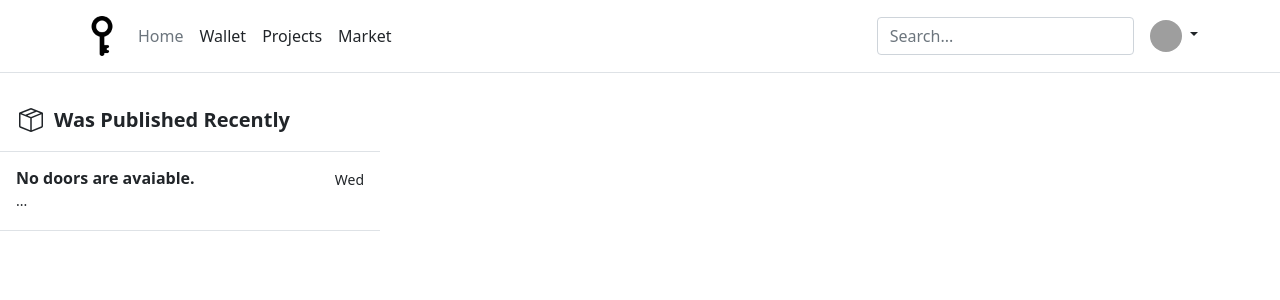
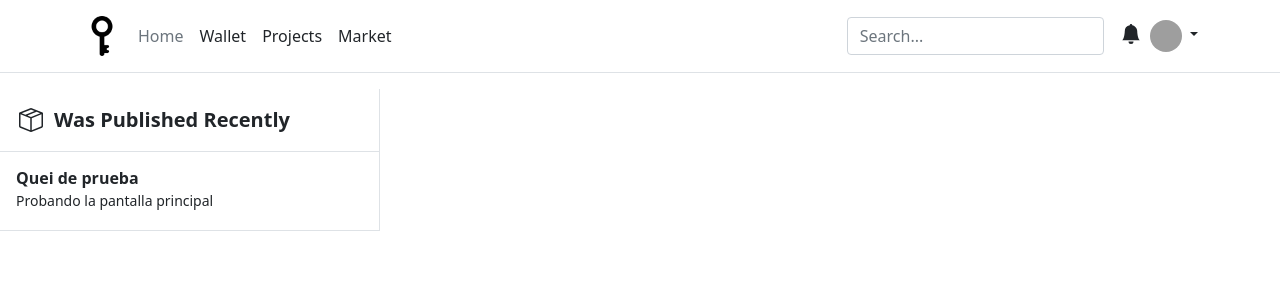
Before and after one commit to TeoEchavarria/QueisProject, a Django app: page /doors/main in a window 1280 px wide. Shown: the top 300 px of the page. Run offline with Django 4.2, Linux system fonts and the light colour scheme; data comes from the database, SQL or seed files in the repository; data that the repository does not hold is empty; some libraries are stand-ins or nearby versions; grey boxes are pictures that could not be loaded.

Commit message:
Update main
Clarification of Quei model and concexion with User and QueiContent

Start of implementation of user notifications

```diff
--- a/QueisProject/doors/admin.py
+++ b/QueisProject/doors/admin.py
@@ -1,4 +1,6 @@
 from django.contrib import admin
-from .models import QueiContent
+from .models import User, Quei, QueiContent
 
+admin.site.register(User)
+admin.site.register(Quei)
 admin.site.register(QueiContent)
--- a/QueisProject/doors/models.py
+++ b/QueisProject/doors/models.py
@@ -10,13 +10,16 @@ class User(models.Model):
     def the_user_exists(self):
        return self.user_name in User.objects.all()
 
+class Quei(models.Model):
+   title = models.CharField(max_length=200)
+   text_description = models.CharField(max_length=100, default="Not description")
+   pub_date = models.DateTimeField("date published")
+   autor = models.ForeignKey(User, on_delete= models.CASCADE)
+   category = models.CharField(max_length=20)
 
 class QueiContent(models.Model):
-   title = models.CharField(max_length=200)
-   text_description = models.CharField(max_length=100, default="Not description")
+   quei_referece = models.ForeignKey(Quei, on_delete= models.CASCADE, default=0)
    text_content = models.TextField(default="Not Content")
-   pub_date = models.DateTimeField("date published")
-   autor = models.ForeignKey(User, on_delete= models.CASCADE)
    votes = models.IntegerField(default=0)
 
    def __str__(self):
--- a/QueisProject/doors/templates/doors/main.html
+++ b/QueisProject/doors/templates/doors/main.html
@@ -54,6 +54,24 @@
             <input type="search" class="form-control" placeholder="Search..." aria-label="Search">
           </form>
 
+          <div class="dropdown text-end me-2">
+            <a href="#" class="d-block link-dark text-decoration-none" id="dropdownUser1" data-bs-toggle="dropdown" aria-expanded="false">
+              <svg xmlns="http://www.w3.org/2000/svg" width="22" height="20" fill="currentColor" class="bi bi-bell-fill" viewBox="0 0 16 16">
+                <path d="M8 16a2 2 0 0 0 2-2H6a2 2 0 0 0 2 2zm.995-14.901a1 1 0 1 0-1.99 0A5.002 5.002 0 0 0 3 6c0 1.098-.5 6-2 7h14c-1.5-1-2-5.902-2-7 0-2.42-1.72-4.44-4.005-4.901z"/>
+              </svg>
+            </a>
+            <ul class="dropdown-menu dropdown-menu-end dropdown-menu-lg-start" aria-labelledby="dropdownUser1">
+              <div class="list-group list-group-flush scrollarea">
+                {% if new_notifications %}
+                  {% for notification in new_notifications %}
+                    <li><a class="dropdown-item" href="#">{{ notification.type}} - {{ notification.reference }}</a></li>
+                  {% endfor %}
+                {% else %}
+                  <li class="px-2">No notifications</li>
+                {% endif %}
+            </ul>
+          </div>
+
           <div class="dropdown text-end">
             <a href="#" class="d-block link-dark text-decoration-none dropdown-toggle" id="dropdownUser1" data-bs-toggle="dropdown" aria-expanded="false">
               <img src="https://github.com/mdo.png" alt="mdo" width="32" height="32" class="rounded-circle">
@@ -71,7 +89,7 @@
     </header>
     <main>
       <!-- Was Published Recently -->
-      <div class="d-flex flex-column align-items-stretch flex-shrink-0 bg-white" style="width: 380px;">
+      <div class="d-flex flex-column align-items-stretch flex-shrink-0 bg-white border-end" style="width: 380px;">
         <a href="#" class="d-flex align-items-center flex-shrink-0 p-3 link-dark text-decoration-none border-bottom">
           <svg xmlns="http://www.w3.org/2000/svg" width="30" height="24" fill="currentColor" class="bi me-2" viewBox="0 0 16 16">
             <path d="M8.186 1.113a.5.5 0 0 0-.372 0L1.846 3.5l2.404.961L10.404 2l-2.218-.887zm3.564 1.426L5.596 5 8 5.961 14.154 3.5l-2.404-.961zm3.25 1.7-6.5 2.6v7.922l6.5-2.6V4.24zM7.5 14.762V6.838L1 4.239v7.923l6.5 2.6zM7.443.184a1.5 1.5 0 0 1 1.114 0l7.129 2.852A.5.5 0 0 1 16 3.5v8.662a1 1 0 0 1-.629.928l-7.185 2.874a.5.5 0 0 1-.372 0L.63 13.09a1 1 0 0 1-.63-.928V3.5a.5.5 0 0 1 .314-.464L7.443.184z"/>
@@ -103,7 +121,7 @@
       </div>
 
     </main>
-    <script src="{% static 'doors/bootstrap.bundle.min.js' %}"></script>
+    <script src="{% static 'doors/main/bootstrap.bundle.min.js' %}"></script>
   </body>
 
 </html>
--- a/QueisProject/doors/views.py
+++ b/QueisProject/doors/views.py
@@ -3,11 +3,11 @@ from django.shortcuts import render
 from django.views import generic
 from django.utils import timezone
 
-from .models import QueiContent
+from .models import Quei
 
 class MainView(generic.ListView):
     template_name = "doors/main.html"
     context_object_name = "latest_quei_list"
 
     def get_queryset(self):
-        return QueiContent.objects.filter(pub_date__lte=timezone.now()).order_by("-pub_date")[:10]
+        return Quei.objects.filter(pub_date__lte=timezone.now()).order_by("-pub_date")[:10]
```
Also changed, not shown: QueisProject/db.sqlite3, QueisProject/doors/migrations/0003_remove_queicontent_autor_remove_queicontent_pub_date_and_more.py (added).
